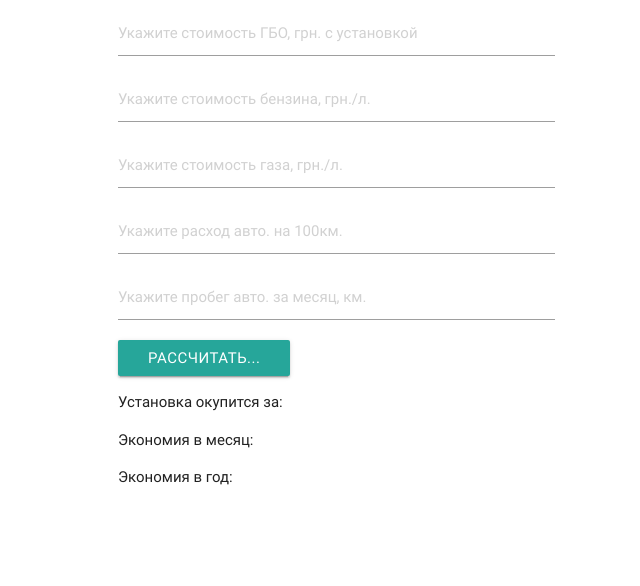
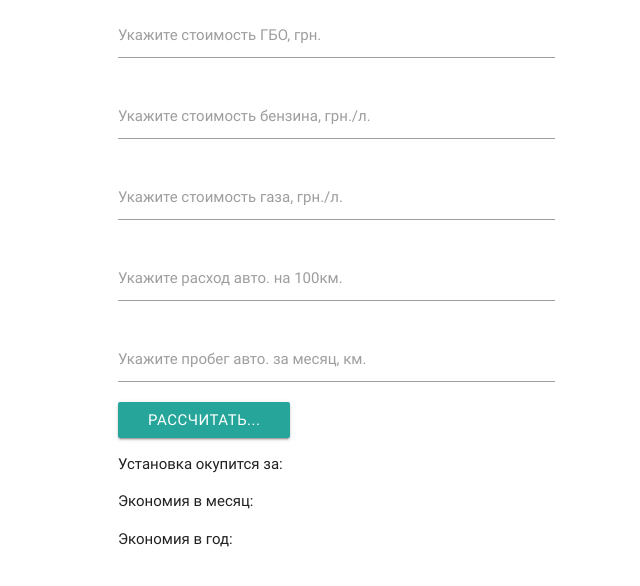
Before and after one commit to PatyaiKasha/gbo_calc, a plain HTML site: page index.html in a window 1280 px wide. Shown: the part 58-644 px from the top of the page, without its empty margins (74-714 px from the left). Drawn offline with nearby package versions, Linux system fonts and the light colour scheme.

Commit message:
add some material for imput

```diff
--- a/index.html
+++ b/index.html
@@ -19,12 +19,29 @@
         <div class="row">
             <div class="col s6">
                 <h4>Расчет окупаемости ГБО.</h4>
-                <input id="gbo_price" placeholder="Укажите стоимость ГБО, грн. с установкой">
-                <input id="benz_price" placeholder="Укажите стоимость бензина, грн./л.">
-                <input id="gaz_price" placeholder="Укажите стоимость газа, грн./л.">
-                <input id="rashod" placeholder="Укажите расход авто. на 100км.">
-                <input id="probeg_mes" placeholder="Укажите пробег авто. за месяц, км.">
+                <div class="input-field">
+                    <input id="gbo_price" type="text" class="validate">
+                    <label for="gbo_price">Укажите стоимость ГБО, грн.</label>
+                </div>
+                <div class="input-field">
+                    <input id="benz_price" type="text" class="validate">
+                    <label for="benz_price">Укажите стоимость бензина, грн./л.</label>
+                </div>
+                <div class="input-field">
+                    <input id="gaz_price" type="text" class="validate">
+                    <label for="gaz_price">Укажите стоимость газа, грн./л.</label>
+                </div>
+                <div class="input-field">
+                    <input id="rashod" type="text" class="validate">
+                    <label for="rashod">Укажите расход авто. на 100км.</label>
+                </div>
+                <div class="input-field">
+                    <input id="probeg_mes" type="text" class="validate">
+                    <label for="probeg_mes">Укажите пробег авто. за месяц, км.</label>
+                </div>
+
                 <a id="res" class="waves-effect waves-light btn">Рассчитать...</a>
+
                 <p>Установка окупится за: <span id="res_gbo"></span></p>
                 <p>Экономия в месяц: <span id="eco_month"></span></p>
                 <p>Экономия в год: <span id="eco_year"></span></p>
```
